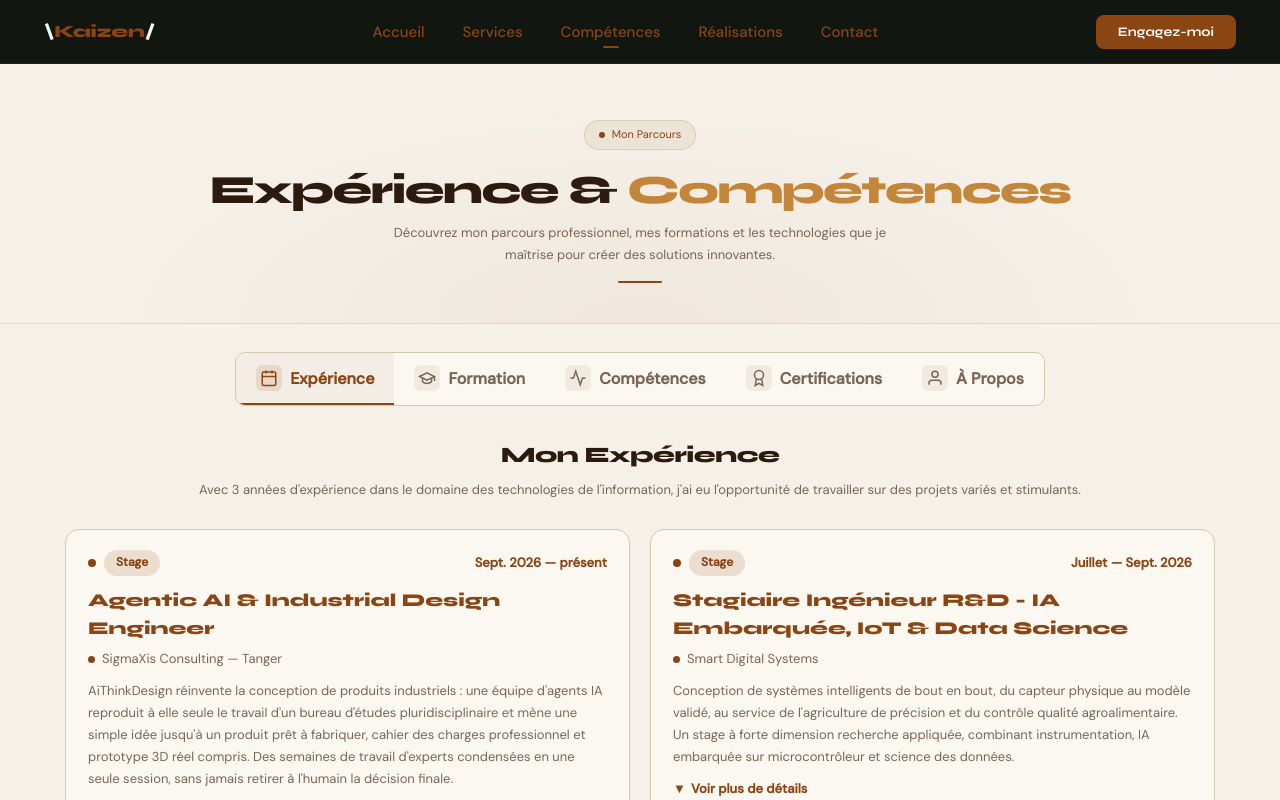
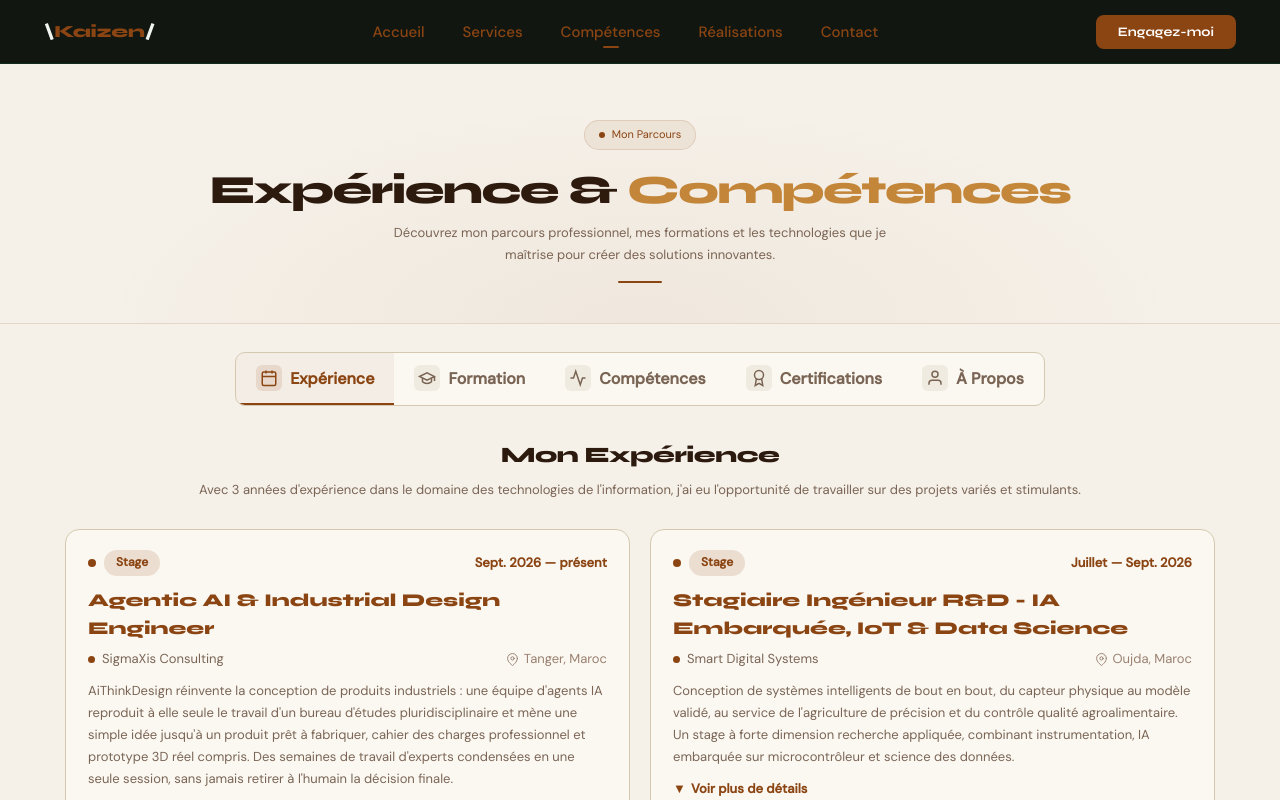
Before and after one commit to SouleymaneDiallo04/JeufTech-Portfolio, a Next.js app: page / in a window 1280 px wide. Both pictures are taken after a click on the button "Compétences". Shown: the top 800 px of the page. Built offline with nearby package versions, Linux system fonts and the light colour scheme.

Commit message:
feat(experience): ajoute le lieu (icone + location) sur les cartes d'experience

```diff
--- a/components/pages/PageCompetences.tsx
+++ b/components/pages/PageCompetences.tsx
@@ -37,7 +37,8 @@ const experiences = [
   date: 'Sept. 2026 — présent',
   dotColor: 'var(--c1)',
   title: 'Agentic AI & Industrial Design Engineer',
-  org: 'SigmaXis Consulting — Tanger',
+  org: 'SigmaXis Consulting',
+  location: 'Tanger, Maroc',
   desc: "AiThinkDesign réinvente la conception de produits industriels : une équipe d'agents IA reproduit à elle seule le travail d'un bureau d'études pluridisciplinaire et mène une simple idée jusqu'à un produit prêt à fabriquer, cahier des charges professionnel et prototype 3D réel compris. Des semaines de travail d'experts condensées en une seule session, sans jamais retirer à l'humain la décision finale.",
   missions: [
     "Transformer une idée floue en produit abouti : la plateforme déroule automatiquement toutes les étapes, de la compréhension du besoin jusqu'au dossier technique final.",
@@ -65,6 +66,7 @@ const experiences = [
   dotColor: 'var(--c1)',
   title: 'Stagiaire Ingénieur R&D - IA Embarquée, IoT & Data Science',
   org: 'Smart Digital Systems',
+  location: 'Oujda, Maroc',
   desc: "Conception de systèmes intelligents de bout en bout, du capteur physique au modèle validé, au service de l'agriculture de précision et du contrôle qualité agroalimentaire. Un stage à forte dimension recherche appliquée, combinant instrumentation, IA embarquée sur microcontrôleur et science des données.",
   missions: [
     "Conception et Fiabilisation d'un pipeline de calcul d'évapotranspiration de référence (ETo, FAO-56 Penman-Monteith) et modélisation du rayonnement solaire à partir de capteurs bas coût (lux, UV, température) pour le pilotage de l'irrigation.",
@@ -91,7 +93,8 @@ const experiences = [
   dotColor: 'var(--c1)',
   title: "Ingénieur Full Stack & Generative AI – Plateforme SaaS B2B de Prospection Commerciale Augmentée par l'IA",
   titleSize: 16,
-  org: '3LM Solutions — Tunis (à distance)',
+  org: '3LM Solutions',
+  location: 'Tunis, Tunisie (à distance)',
   desc: "Conception et développement d'une plateforme web B2B qui transforme les 15 millions d'entreprises du registre public français en un outil de prospection commerciale, doté d'une IA générative pour les résumés et argumentaires de vente et d'une recommandation intelligente d'entreprises similaires.",
   missions: [
     "Développement intégral de la plateforme : API back-end (Laravel / PHP) et application front-end (React, TypeScript), avec authentification, double authentification (2FA) et permissions par rôle (administrateur / manager / commercial).",
@@ -118,6 +121,7 @@ const experiences = [
   dotColor: 'var(--c1)',
   title: 'Stagiaire IA / Data Science - MLOps',
   org: 'Technocolabs Software Inc.',
+  location: 'Inde (à distance)',
   desc: 'Prédiction de la trajectoire des startups – pipeline ML complet, de la data au déploiement.',
   missions: [
     'Prétraitement de données massives avec PySpark : nettoyage, gestion des manquants, normalisation et encodage sur plus de 50 000 startups.',
@@ -205,9 +209,17 @@ function ExpCard({ exp }: { exp: typeof experiences[0] }) {
       </div>
 
       {/* ORG */}
-      <div style={{display:'flex',alignItems:'center',gap:7,marginBottom:10,fontSize:13,color:'var(--muted2)'}}>
-        <span style={{width:7,height:7,borderRadius:'50%',background:exp.dotColor,display:'inline-block',flexShrink:0}}/>
-        {exp.org}
+      <div style={{display:'flex',alignItems:'center',justifyContent:'space-between',gap:7,marginBottom:10,fontSize:13,color:'var(--muted2)'}}>
+        <span style={{display:'flex',alignItems:'center',gap:7,minWidth:0}}>
+          <span style={{width:7,height:7,borderRadius:'50%',background:exp.dotColor,display:'inline-block',flexShrink:0}}/>
+          {exp.org}
+        </span>
+        {(exp as any).location && (
+          <span style={{display:'flex',alignItems:'center',gap:5,flexShrink:0,color:'var(--muted)'}}>
+            <svg width="13" height="13" viewBox="0 0 24 24" fill="none" stroke="currentColor" strokeWidth="1.8" strokeLinecap="round" strokeLinejoin="round"><path d="M21 10c0 7-9 13-9 13s-9-6-9-13a9 9 0 0 1 18 0z"/><circle cx="12" cy="10" r="3"/></svg>
+            {(exp as any).location}
+          </span>
+        )}
       </div>
 
       {/* DESC */}
```
